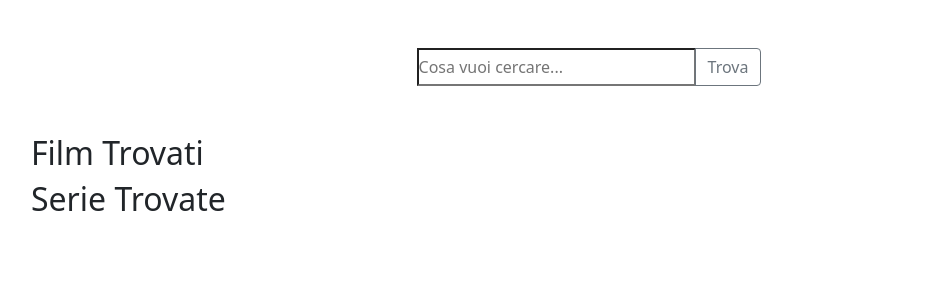
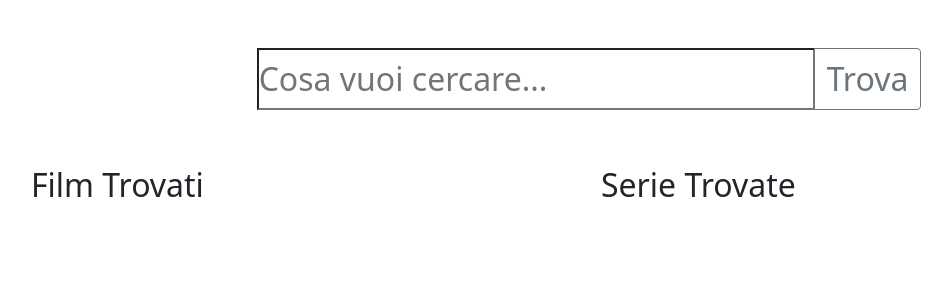
Before and after one commit to Vinc-78/vue-boolflix, a Vue app: page / in a window 1280 px wide. Shown: the top 300 px of the page, without its empty margins (51-1003 px from the left). Built offline with nearby package versions, Linux system fonts and the light colour scheme.

Commit message:
ottimizzato layout e concluso Milestone 1

```diff
--- a/src/components/CardContainer.vue
+++ b/src/components/CardContainer.vue
@@ -1,53 +1,60 @@
 <template>
   <div class="container">
+    <div class="input-group justify-content-center py-5">
+      <input
+        type="text"
+        class="w-50 fs-2"
+        placeholder="Cosa vuoi cercare..."
 
-      <div class="input-group justify-content-center py-5">
+        v-model="query"
+        @keyup.enter="
+          ricerca('search/movie', query, 'movies');
+          ricerca('search/tv', query, 'series');
+        "
+      />
 
-        <input type="text" class="w-25"
-
-        placeholder="Cosa vuoi cercare..."
-        v-model="query"
-        @keyup.enter="ricerca('search/movie', query, 'movies') && ricerca('search/tv', query, 'series')"
-        />
-
-        <button class="btn btn-outline-secondary"
+      <button
+        class="btn btn-outline-secondary fs-2"
         type="button"
 
-        @click="ricerca('search/movie', query, 'movies') && ricerca('search/tv', query, 'series')">
+        @click="
+          ricerca('search/movie', query, 'movies');
+          ricerca('search/tv', query, 'series');
+        "
+      >
+        Trova
+      </button>
+    </div>
 
-        Trova</button>
+    <div class="row align-items-start">
+      <div class="col">
+        <h2 class="py-2">Film Trovati</h2>
+
+        <ul  v-for="movie in movies" :key="movie.id">
+          <SingolCard
+            :titolo="movie.title"
+            :titoloOriginale="movie.original_title"
+            :lingua="movie.original_language"
+            :voto="movie.vote_average"
+          >
+          </SingolCard>
+        </ul>
       </div>
+      <div class="col">
+        <h2 class="py-2">Serie Trovate</h2>
 
-
-      <h2>Film Trovati</h2>
-
-    <ul class="list-unstyled"  v-for="movie in movies" :key="movie.id">
-
-      <SingolCard
-       :titolo=movie.title
-       :titoloOriginale=movie.original_title
-       :lingua=movie.original_language
-       :voto=movie.vote_average
-
-      > </SingolCard>
-    </ul>
-
-     <h2>Serie Trovate</h2>
-
-    <ul class="list-unstyled" v-for="serie in series" :key="serie.id">
-      <SingolCard
-       :titolo=serie.name
-       :titoloOriginale=serie.original_name
-       :lingua=serie.original_language
-       :voto=serie.vote_average
-
-      > </SingolCard>
-    </ul>
-
-
+        <ul  v-for="serie in series" :key="serie.id">
+          <SingolCard
+            :titolo="serie.name"
+            :titoloOriginale="serie.original_name"
+            :lingua="serie.original_language"
+            :voto="serie.vote_average"
+          >
+          </SingolCard>
+        </ul>
+      </div>
+    </div>
   </div>
-
-
 </template>
 
 <script>
@@ -84,8 +91,6 @@ export default {
           this[dataArray] = ele.data.results;
         });
     },
-
-
   },
   /* mounted() {
     //carico i film dalla ricerca in array muvies
--- a/src/components/SingolCard.vue
+++ b/src/components/SingolCard.vue
@@ -1,6 +1,6 @@
 <template>
 
-<li> {{titolo}} - ({{titoloOriginale}}) - {{lingua}} - {{voto}}</li>
+<li class="fs-3"> {{titolo}} - ({{titoloOriginale}}) - {{lingua}} - {{voto}}</li>
 
 
 </template>
```
Also changed, not shown: 5 other files (tests, documents, lock files or other folders).
